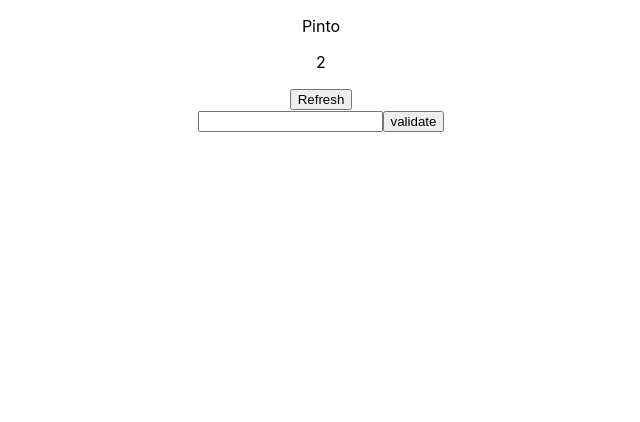
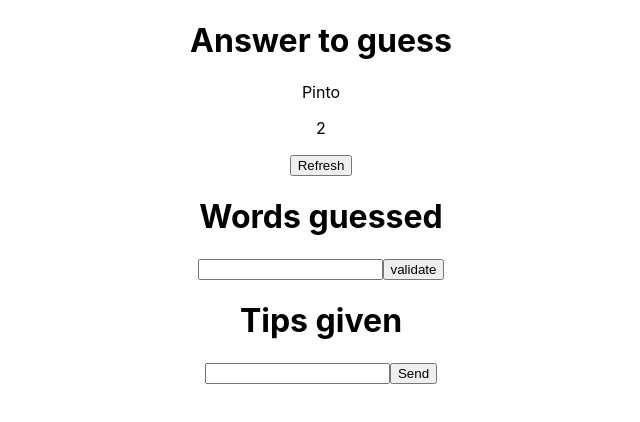
Before and after one commit to johnrenko/mauditmotdit, a React (Create React App) app: page / in a window 1280 px wide. Shown: the top 422 px of the page, without its empty margins (319-959 px from the left). Built offline with nearby package versions, Linux system fonts and the light colour scheme.

Commit message:
components ready

```diff
--- a/src/App.tsx
+++ b/src/App.tsx
@@ -2,14 +2,29 @@ import React from "react";
 import "./App.css";
 import Answer from "./features/answer/Answer";
 import Guess from "./features/guess/Guess";
-import GuessList from "./features/guessList/GuessList";
+import GuessList from "./features/guess/GuessList";
+import Tips from "./features/tips/Tips";
+import TipsList from "./features/tips/TipsList";
 
 function App() {
   return (
     <div className="App">
-      <Answer />
-      <Guess />
-      <GuessList />
+      <div>
+        <h1>Answer to guess</h1>
+        <Answer />
+      </div>
+
+      <div>
+        <h1>Words guessed</h1>
+        <Guess />
+        <GuessList />
+      </div>
+
+      <div>
+        <h1>Tips given</h1>
+        <Tips />
+        <TipsList />
+      </div>
     </div>
   );
 }
--- a/src/app/store.ts
+++ b/src/app/store.ts
@@ -1,11 +1,13 @@
 import { configureStore, ThunkAction, Action } from "@reduxjs/toolkit";
 import answerReducer from "../features/answer/answerSlice";
 import guessReducer from "../features/guess/guessSlice";
+import tipsReducer from "../features/tips/tipsSlice";
 
 export const store = configureStore({
   reducer: {
     answer: answerReducer,
     guess: guessReducer,
+    tips: tipsReducer,
   },
 });
 
--- a/src/features/answer/Answer.tsx
+++ b/src/features/answer/Answer.tsx
@@ -1,6 +1,7 @@
 import { useAppSelector, useAppDispatch } from "../../app/hooks";
 import { resetGuesses } from "../guess/guessSlice";
 import { newAnswer, selectAnswerTries, selectAnswerWord } from "./answerSlice";
+import { resetTips } from "../tips/tipsSlice";
 
 export default function Answer() {
   const answer = useAppSelector(selectAnswerWord);
@@ -10,6 +11,7 @@ export default function Answer() {
   const handleClick = () => {
     dispatch(resetGuesses());
     dispatch(newAnswer());
+    dispatch(resetTips());
   };
 
   return (
--- a/src/features/guess/Guess.tsx
+++ b/src/features/guess/Guess.tsx
@@ -1,13 +1,21 @@
 import { useRef } from "react";
 import { useAppSelector, useAppDispatch } from "../../app/hooks";
 
-import { guessWord } from "./guessSlice";
-import { selectAnswerWord, guessAnswer } from "../answer/answerSlice";
+import { guessWord, selectGuessAnswers } from "./guessSlice";
+import {
+  selectAnswerWord,
+  guessAnswer,
+  selectAnswerTries,
+} from "../answer/answerSlice";
 
 export default function Guess() {
   const dispatch = useAppDispatch();
   const inputRef = useRef<HTMLInputElement>(null);
   const answer = useAppSelector(selectAnswerWord);
+  const tries = useAppSelector(selectAnswerTries);
+  const answers = useAppSelector(selectGuessAnswers);
+
+  const hasValidItem = answers.some((item) => item.valid === true);
 
   const handleClick = () => {
     if (inputRef.current && inputRef.current.value !== "") {
@@ -22,6 +30,12 @@ export default function Guess() {
     }
   };
 
+  if (hasValidItem) {
+    return <div>You win.</div>;
+  }
+  if (tries === 0) {
+    return <div>You Failed.</div>;
+  }
   return (
     <>
       <input ref={inputRef} />
--- a/src/features/guessList/GuessList.tsx
+++ b/src/features/guess/GuessList.tsx
@@ -1,5 +1,5 @@
 import { useAppSelector } from "../../app/hooks";
-import { selectGuessAnswers } from "../guess/guessSlice";
+import { selectGuessAnswers } from "./guessSlice";
 
 export default function GuessList() {
   const guesses = useAppSelector(selectGuessAnswers);
--- /dev/null
+++ b/src/features/tips/Tips.tsx
@@ -0,0 +1,23 @@
+import { useRef } from "react";
+import { useAppDispatch } from "../../app/hooks";
+
+import { addTip } from "./tipsSlice";
+
+export default function Tips() {
+  const dispatch = useAppDispatch();
+  const inputRef = useRef<HTMLInputElement>(null);
+
+  const handleClick = () => {
+    if (inputRef.current && inputRef.current.value !== "") {
+      dispatch(addTip(inputRef.current.value));
+      inputRef.current.value = "";
+    }
+  };
+
+  return (
+    <>
+      <input ref={inputRef} />
+      <button onClick={handleClick}>Send</button>
+    </>
+  );
+}
--- /dev/null
+++ b/src/features/tips/TipsList.tsx
@@ -0,0 +1,14 @@
+import { useAppSelector } from "../../app/hooks";
+import { selectTips } from "./tipsSlice";
+
+export default function TipsList() {
+  const tips = useAppSelector(selectTips);
+
+  return (
+    <ul>
+      {tips.values.map((tip, index) => (
+        <li key={index}>{tip}</li>
+      ))}
+    </ul>
+  );
+}
--- /dev/null
+++ b/src/features/tips/tipsSlice.ts
@@ -0,0 +1,30 @@
+import { createSlice } from "@reduxjs/toolkit";
+import { RootState } from "../../app/store";
+import type { PayloadAction } from "@reduxjs/toolkit";
+
+export interface Tips {
+  values: string[];
+}
+
+const initialState: Tips = {
+  values: [],
+};
+
+export const tipsSlice = createSlice({
+  name: "tips",
+  initialState,
+  reducers: {
+    addTip: (state, action: PayloadAction<string>) => {
+      state.values.push(action.payload);
+    },
+    resetTips: (state) => {
+      state.values = [];
+    },
+  },
+});
+
+export const { addTip, resetTips } = tipsSlice.actions;
+
+export const selectTips = (state: RootState) => state.tips;
+
+export default tipsSlice.reducer;
```
